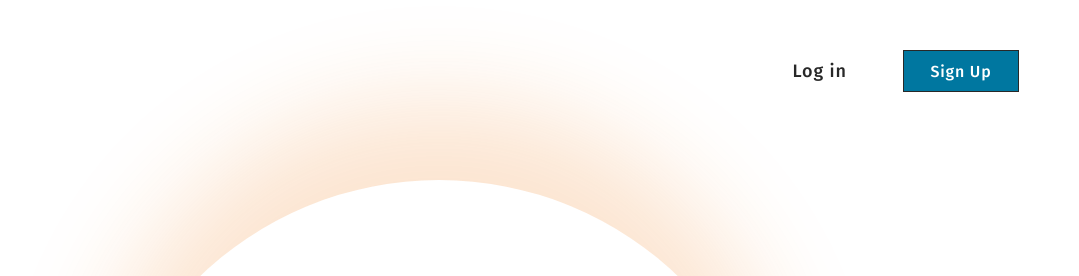
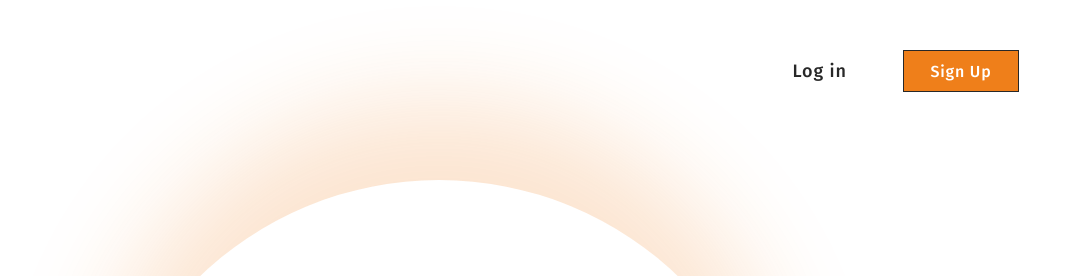
Before and after one commit to obviouslyquell/ji-touch-test, a plain HTML site: page index.html in a window 1280 px wide. In both pictures the pointer is over the button "Sign Up". Shown: the top 276 px of the page, 201-1280 px from the left. Drawn offline with Linux system fonts and the light colour scheme.

Commit message:
add color filling to button

```diff
--- a/styles/style.css
+++ b/styles/style.css
@@ -122,16 +122,17 @@ h2 {
 .fill::after {
   content: '';
   background-color: #0077a0;
+  top: 7px;
+  left: 7px;
   width: 100%;
   z-index: -1;
   position: absolute;
   height: 100%;
-  top: 7px;
-  left: 7px;
   transition: 0.3s ease;
 }
 
 .fill:hover::after {
+  background-color: #ef7f1a;
   top: 0px;
   left: 0px;
 }
```
